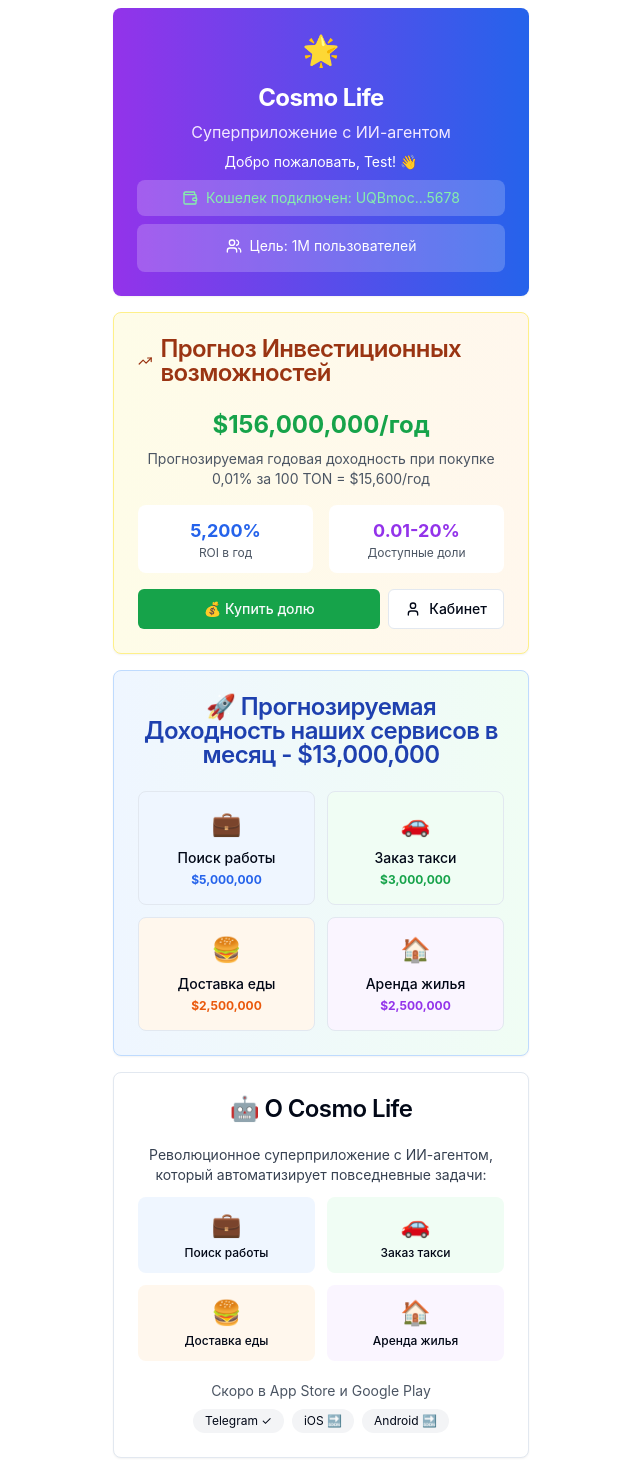
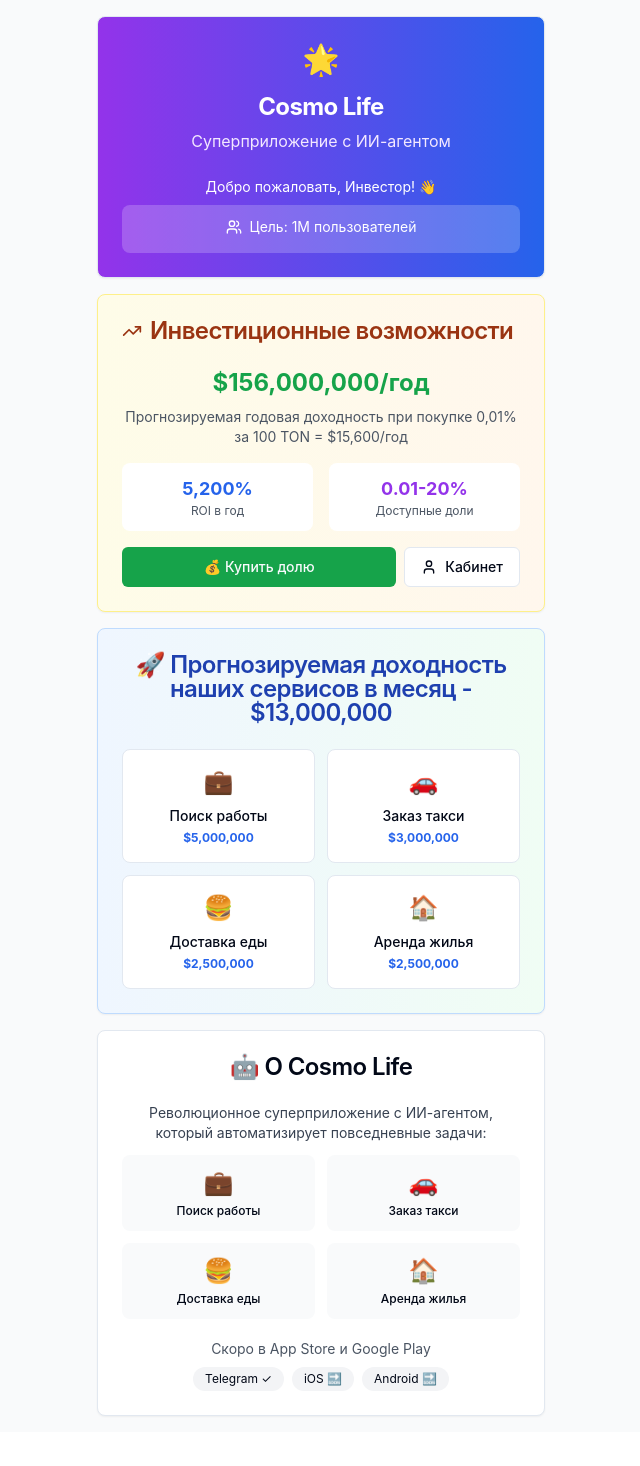
Before and after one commit to investcosmolife/cosmo-life-invest, a React (Vite) app: page / in a window 1280 px wide. Shown: the whole page, without its empty margins (319-959 px from the left). After the commit the page ends 1432 px from the top, so only its background shows below. Built offline with nearby package versions, Linux system fonts and the light colour scheme.

Commit message:
Fix: Completely rebuild the app
Rebuilt the app from scratch to resolve the broken site issue.

```diff
--- a/src/pages/Dashboard.tsx
+++ b/src/pages/Dashboard.tsx
@@ -1,156 +1,43 @@
 
-import { useState, useEffect } from 'react';
+import { useState } from 'react';
 import { Card, CardContent, CardHeader, CardTitle } from '@/components/ui/card';
 import { Button } from '@/components/ui/button';
-import { TelegramLayout } from '@/components/TelegramLayout';
-import { ArrowUp, TrendingUp, Users, User, Wallet } from 'lucide-react';
+import { TrendingUp, Users, User, Wallet } from 'lucide-react';
 
-const SERVICE_MONTHLY_REVENUE = {
-  jobSearch: { monthlyRevenue: 5000000 },
-  taxi: { monthlyRevenue: 3000000 },
-  food: { monthlyRevenue: 2500000 },
-  housing: { monthlyRevenue: 2500000 }
-};
+const Dashboard = () => {
+  const [showInvestment, setShowInvestment] = useState(false);
 
-const TOTAL_YEARLY_FORECAST = 156000000;
-const INVESTMENT_AMOUNT = 100;
-const YEARLY_RETURN = 15600;
-const ROI_PERCENTAGE = 5200;
+  // Простые данные о сервисах
+  const services = [
+    { name: 'Поиск работы', emoji: '💼', revenue: '$5,000,000' },
+    { name: 'Заказ такси', emoji: '🚗', revenue: '$3,000,000' },
+    { name: 'Доставка еды', emoji: '🍔', revenue: '$2,500,000' },
+    { name: 'Аренда жилья', emoji: '🏠', revenue: '$2,500,000' }
+  ];
 
-const formatCurrency = (value: number) => `$${value.toLocaleString()}`;
-
-export const Dashboard = () => {
-  console.log('Dashboard: Starting render...');
-
-  const [showCabinet, setShowCabinet] = useState(false);
-  const [showWalletConnection, setShowWalletConnection] = useState(false);
-  const [appReady, setAppReady] = useState(false);
-
-  // Простая инициализация без хуков
-  const user = {
-    id: 123456789,
-    is_bot: false,
-    first_name: 'Test',
-    last_name: 'User',
-    username: 'testuser'
-  };
-
-  const wallet = {
-    isConnected: true,
-    address: 'UQBmockaddressfortestingpurposesonlynotreal12345678',
-    balance: 100
-  };
-
-  useEffect(() => {
-    console.log('Dashboard: Setting app ready...');
-    setAppReady(true);
-  }, []);
-
-  const handleLoginToCabinet = () => {
-    console.log('Dashboard: Login to cabinet clicked');
-    setShowCabinet(true);
-  };
-
-  const handleConnectWallet = async () => {
-    console.log('Dashboard: Connect wallet clicked');
-    setShowWalletConnection(false);
-    setShowCabinet(true);
-  };
-
-  const totalMonthlyRevenue = Object.values(SERVICE_MONTHLY_REVENUE)
-    .reduce((sum, service) => sum + (service?.monthlyRevenue || 0), 0);
-
-  console.log('Dashboard: Rendering with state:', {
-    appReady,
-    showCabinet,
-    showWalletConnection,
-    user,
-    wallet
-  });
-
-  // Простая проверка готовности
-  if (!appReady) {
-    console.log('Dashboard: App not ready, showing simple loading...');
+  if (showInvestment) {
     return (
-      <div className="min-h-screen bg-gray-50 flex items-center justify-center">
-        <div className="text-center">
-          <div className="animate-spin rounded-full h-12 w-12 border-b-2 border-purple-600 mx-auto mb-4"></div>
-          <p className="text-gray-600">Загружаем приложение...</p>
-        </div>
-      </div>
-    );
-  }
-
-  // Экран подключения кошелька
-  if (showWalletConnection) {
-    console.log('Dashboard: Showing wallet connection screen');
-    return (
-      <TelegramLayout>
-        <div className="space-y-4">
-          <Card className="bg-gradient-to-r from-purple-600 to-blue-600 text-white border-0">
-            <CardHeader className="text-center pb-2">
+      <div className="min-h-screen bg-gray-50 p-4">
+        <div className="max-w-md mx-auto space-y-4">
+          <Card className="bg-gradient-to-r from-green-600 to-blue-600 text-white">
+            <CardHeader>
               <div className="flex items-center gap-3">
                 <Button
                   variant="ghost"
                   size="sm"
-                  onClick={() => setShowWalletConnection(false)}
-                  className="text-white hover:bg-white/20 p-2"
+                  onClick={() => setShowInvestment(false)}
+                  className="text-white hover:bg-white/20"
                 >
-                  <ArrowUp className="h-4 w-4 rotate-[-90deg]" />
+                  ← Назад
                 </Button>
-                <CardTitle className="text-xl font-bold">Подключение кошелька</CardTitle>
-              </div>
-            </CardHeader>
-          </Card>
-
-          <Card>
-            <CardHeader>
-              <CardTitle className="text-center">Подключение кошелька</CardTitle>
-            </CardHeader>
-            <CardContent className="space-y-4">
-              <div className="text-center">
-                <p className="text-sm text-gray-600 mb-4">
-                  Для доступа к инвестициям необходимо подключить кошелек
-                </p>
-                <Button
-                  onClick={handleConnectWallet}
-                  className="w-full bg-blue-600 hover:bg-blue-700"
-                >
-                  Подключить кошелек
-                </Button>
-              </div>
-            </CardContent>
-          </Card>
-        </div>
-      </TelegramLayout>
-    );
-  }
-
-  // Личный кабинет
-  if (showCabinet) {
-    console.log('Dashboard: Showing cabinet screen');
-    return (
-      <TelegramLayout>
-        <div className="space-y-4">
-          <Card className="bg-gradient-to-r from-green-600 to-blue-600 text-white border-0">
-            <CardHeader className="text-center pb-2">
-              <div className="flex items-center gap-3">
-                <Button
-                  variant="ghost"
-                  size="sm"
-                  onClick={() => setShowCabinet(false)}
-                  className="text-white hover:bg-white/20 p-2"
-                >
-                  <ArrowUp className="h-4 w-4 rotate-[-90deg]" />
-                </Button>
-                <CardTitle className="text-xl font-bold">Личный кабинет</CardTitle>
+                <CardTitle>Инвестиции</CardTitle>
               </div>
             </CardHeader>
             <CardContent>
-              <div className="text-center space-y-2">
-                <div className="bg-white/20 rounded-lg p-3">
+              <div className="text-center">
+                <div className="bg-white/20 rounded-lg p-3 mb-4">
                   <p className="text-sm">Кошелек подключен</p>
-                  <p className="text-xs">{wallet.address?.slice(0, 8)}...{wallet.address?.slice(-8)}</p>
+                  <p className="text-xs">UQBmock...12345678</p>
                 </div>
               </div>
             </CardContent>
@@ -163,7 +50,7 @@ export const Dashboard = () => {
             <CardContent>
               <div className="space-y-4">
                 <div className="text-center p-4 bg-green-50 rounded-lg">
-                  <div className="text-2xl font-bold text-green-600">0.01% = {INVESTMENT_AMOUNT} TON</div>
+                  <div className="text-2xl font-bold text-green-600">0.01% = 100 TON</div>
                   <div className="text-sm text-gray-600">Минимальная инвестиция</div>
                 </div>
                 <Button className="w-full bg-green-600 hover:bg-green-700">
@@ -173,38 +60,23 @@ export const Dashboard = () => {
             </CardContent>
           </Card>
         </div>
-      </TelegramLayout>
+      </div>
     );
   }
 
-  // Главный экран
-  console.log('Dashboard: Showing main screen');
   return (
-    <TelegramLayout>
-      <div className="space-y-4">
-        <Card className="bg-gradient-to-r from-purple-600 to-blue-600 text-white border-0">
-          <CardHeader className="text-center pb-2">
+    <div className="min-h-screen bg-gray-50 p-4">
+      <div className="max-w-md mx-auto space-y-4">
+        {/* Главная карточка */}
+        <Card className="bg-gradient-to-r from-purple-600 to-blue-600 text-white">
+          <CardHeader className="text-center">
             <div className="text-3xl mb-2">🌟</div>
             <CardTitle className="text-2xl font-bold">Cosmo Life</CardTitle>
-            <p className="text-purple-100">
-              Суперприложение с ИИ-агентом
-            </p>
+            <p className="text-purple-100">Суперприложение с ИИ-агентом</p>
           </CardHeader>
-          <CardContent className="pt-0">
+          <CardContent>
             <div className="text-center">
-              <p className="text-sm mb-2">
-                Добро пожаловать, {user?.first_name || 'Инвестор'}! 👋
-              </p>
-              {wallet.isConnected && (
-                <div className="bg-white/20 rounded-lg p-2 mb-2">
-                  <div className="flex items-center justify-center gap-2 text-sm">
-                    <Wallet className="h-4 w-4 text-green-300" />
-                    <span className="text-green-300">
-                      Кошелек подключен: {wallet.address?.slice(0, 6)}...{wallet.address?.slice(-4)}
-                    </span>
-                  </div>
-                </div>
-              )}
+              <p className="text-sm mb-2">Добро пожаловать, Инвестор! 👋</p>
               <div className="bg-white/20 rounded-lg p-3">
                 <div className="flex items-center justify-center gap-2 mb-1">
                   <Users className="h-4 w-4" />
@@ -215,26 +87,27 @@ export const Dashboard = () => {
           </CardContent>
         </Card>
 
+        {/* Инвестиционные возможности */}
         <Card className="border-yellow-200 bg-gradient-to-r from-yellow-50 to-orange-50">
           <CardHeader>
             <CardTitle className="flex items-center gap-2 text-orange-800">
               <TrendingUp className="h-5 w-5" />
-              Прогноз Инвестиционных возможностей
+              Инвестиционные возможности
             </CardTitle>
           </CardHeader>
           <CardContent>
             <div className="text-center mb-4">
               <div className="text-2xl font-bold text-green-600 mb-2">
-                {formatCurrency(TOTAL_YEARLY_FORECAST)}/год
+                $156,000,000/год
               </div>
               <p className="text-sm text-gray-600 mb-3">
-                Прогнозируемая годовая доходность при покупке 0,01% за {INVESTMENT_AMOUNT} TON = {formatCurrency(YEARLY_RETURN)}/год
+                Прогнозируемая годовая доходность при покупке 0,01% за 100 TON = $15,600/год
               </p>
             </div>
 
             <div className="grid grid-cols-2 gap-4 mb-4">
               <div className="text-center p-3 bg-white rounded-lg">
-                <div className="text-lg font-bold text-blue-600">{ROI_PERCENTAGE.toLocaleString()}%</div>
+                <div className="text-lg font-bold text-blue-600">5,200%</div>
                 <div className="text-xs text-gray-600">ROI в год</div>
               </div>
               <div className="text-center p-3 bg-white rounded-lg">
@@ -245,14 +118,14 @@ export const Dashboard = () => {
 
             <div className="flex gap-2">
               <Button
-                onClick={handleLoginToCabinet}
+                onClick={() => setShowInvestment(true)}
                 className="flex-1 bg-green-600 hover:bg-green-700"
               >
                 💰 Купить долю
               </Button>
               <Button
                 variant="outline"
-                onClick={handleLoginToCabinet}
+                onClick={() => setShowInvestment(true)}
                 className="flex items-center gap-2"
               >
                 <User className="h-4 w-4" />
@@ -262,46 +135,29 @@ export const Dashboard = () => {
           </CardContent>
         </Card>
 
+        {/* Доходность сервисов */}
         <Card className="bg-gradient-to-r from-blue-50 to-green-50 border-blue-200">
           <CardHeader>
-            <CardTitle className="text-center text-blue-800 flex items-center justify-center gap-2">
-              🚀 Прогнозируемая Доходность наших сервисов в месяц - {formatCurrency(totalMonthlyRevenue)}
+            <CardTitle className="text-center text-blue-800">
+              🚀 Прогнозируемая доходность наших сервисов в месяц - $13,000,000
             </CardTitle>
           </CardHeader>
           <CardContent>
             <div className="grid grid-cols-2 gap-3">
-              <div className="text-center p-4 bg-blue-50 rounded-lg border">
-                <div className="text-2xl mb-2">💼</div>
-                <div className="text-sm font-medium mb-1">Поиск работы</div>
-                <div className="text-xs text-blue-600 font-bold">
-                  {formatCurrency(SERVICE_MONTHLY_REVENUE.jobSearch.monthlyRevenue)}
+              {services.map((service, index) => (
+                <div key={index} className="text-center p-4 bg-white rounded-lg border">
+                  <div className="text-2xl mb-2">{service.emoji}</div>
+                  <div className="text-sm font-medium mb-1">{service.name}</div>
+                  <div className="text-xs text-blue-600 font-bold">
+                    {service.revenue}
+                  </div>
                 </div>
-              </div>
-              <div className="text-center p-4 bg-green-50 rounded-lg border">
-                <div className="text-2xl mb-2">🚗</div>
-                <div className="text-sm font-medium mb-1">Заказ такси</div>
-                <div className="text-xs text-green-600 font-bold">
-                  {formatCurrency(SERVICE_MONTHLY_REVENUE.taxi.monthlyRevenue)}
-                </div>
-              </div>
-              <div className="text-center p-4 bg-orange-50 rounded-lg border">
-                <div className="text-2xl mb-2">🍔</div>
-                <div className="text-sm font-medium mb-1">Доставка еды</div>
-                <div className="text-xs text-orange-600 font-bold">
-                  {formatCurrency(SERVICE_MONTHLY_REVENUE.food.monthlyRevenue)}
-                </div>
-              </div>
-              <div className="text-center p-4 bg-purple-50 rounded-lg border">
-                <div className="text-2xl mb-2">🏠</div>
-                <div className="text-sm font-medium mb-1">Аренда жилья</div>
-                <div className="text-xs text-purple-600 font-bold">
-                  {formatCurrency(SERVICE_MONTHLY_REVENUE.housing.monthlyRevenue)}
-                </div>
-              </div>
+              ))}
             </div>
           </CardContent>
         </Card>
 
+        {/* О приложении */}
         <Card>
           <CardHeader>
             <CardTitle className="text-center">🤖 О Cosmo Life</CardTitle>
@@ -312,22 +168,12 @@ export const Dashboard = () => {
             </p>
 
             <div className="grid grid-cols-2 gap-3">
-              <div className="text-center p-3 bg-blue-50 rounded-lg">
-                <div className="text-2xl mb-1">💼</div>
-                <div className="text-xs font-medium">Поиск работы</div>
-              </div>
-              <div className="text-center p-3 bg-green-50 rounded-lg">
-                <div className="text-2xl mb-1">🚗</div>
-                <div className="text-xs font-medium">Заказ такси</div>
-              </div>
-              <div className="text-center p-3 bg-orange-50 rounded-lg">
-                <div className="text-2xl mb-1">🍔</div>
-                <div className="text-xs font-medium">Доставка еды</div>
-              </div>
-              <div className="text-center p-3 bg-purple-50 rounded-lg">
-                <div className="text-2xl mb-1">🏠</div>
-                <div className="text-xs font-medium">Аренда жилья</div>
-              </div>
+              {services.map((service, index) => (
+                <div key={index} className="text-center p-3 bg-gray-50 rounded-lg">
+                  <div className="text-2xl mb-1">{service.emoji}</div>
+                  <div className="text-xs font-medium">{service.name}</div>
+                </div>
+              ))}
             </div>
 
             <div className="text-center pt-2">
@@ -343,6 +189,8 @@ export const Dashboard = () => {
           </CardContent>
         </Card>
       </div>
-    </TelegramLayout>
+    </div>
   );
 };
+
+export default Dashboard;
--- a/src/pages/Index.tsx
+++ b/src/pages/Index.tsx
@@ -1,8 +1,6 @@
 
-import { Dashboard } from './Dashboard';
+import Dashboard from './Dashboard';
 
 export default function Index() {
-  console.log('Index component rendering...');
-
   return <Dashboard />;
 }
```
